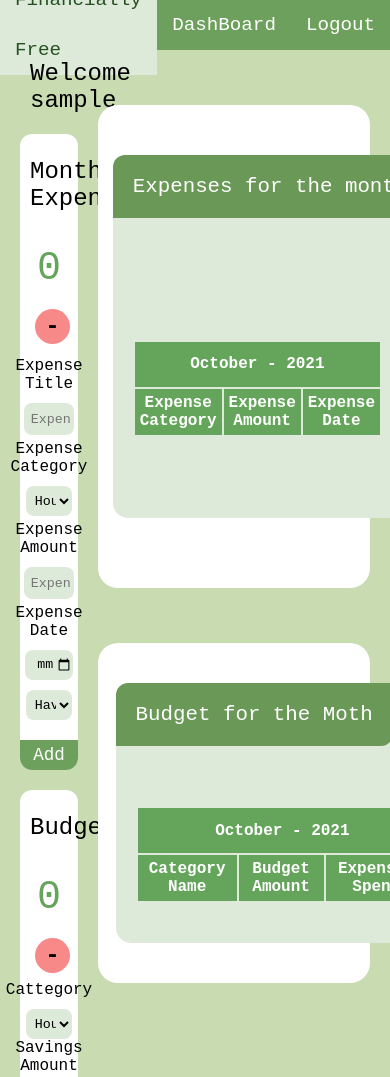
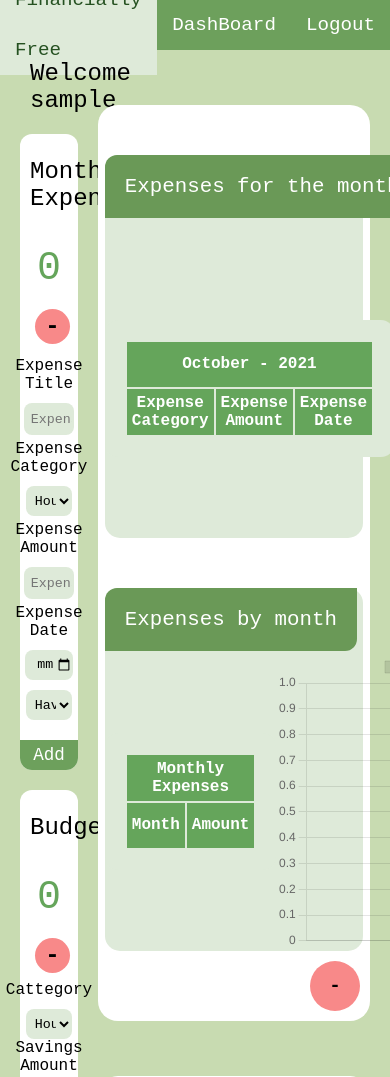
Before and after one commit to Mike1938/Financially-Free, a Flask app: page /dashboard in a window 390 px wide; the page is wider, and only the part inside the window is pictured. Shown: the top 1077 px of that part. Run offline with Flask 2, Linux system fonts and the light colour scheme; the visitor is signed in with stand-in values (Sample User, id 1); data comes from the database, SQL or seed files in the repository; data that the repository does not hold is empty; some libraries are stand-ins or nearby versions.

Commit message:
Small changes in styles so i can be more responsive on smaller screens

```diff
--- a/financiallyFree/static/css/styles.css
+++ b/financiallyFree/static/css/styles.css
@@ -405,6 +405,7 @@ footer ul a{
     background-color: #DEEAD9;
     margin-top: 50px;
     border-radius: 15px;
+    padding-bottom: 20px;
 }
 #moreInfo{
     width: 95%;
@@ -495,6 +496,14 @@ footer ul a{
 .infoCards:nth-last-of-type(1){
     grid-template-columns: 1fr;
 }
+@media(max-width: 1750px){
+    #exByCat{
+        grid-column: 1/3;
+    }
+    #moreInfo{
+        grid-column: 1/3;
+    }
+}
 @media(max-width: 880px){
     #landingSec{
         display: flex;
```
